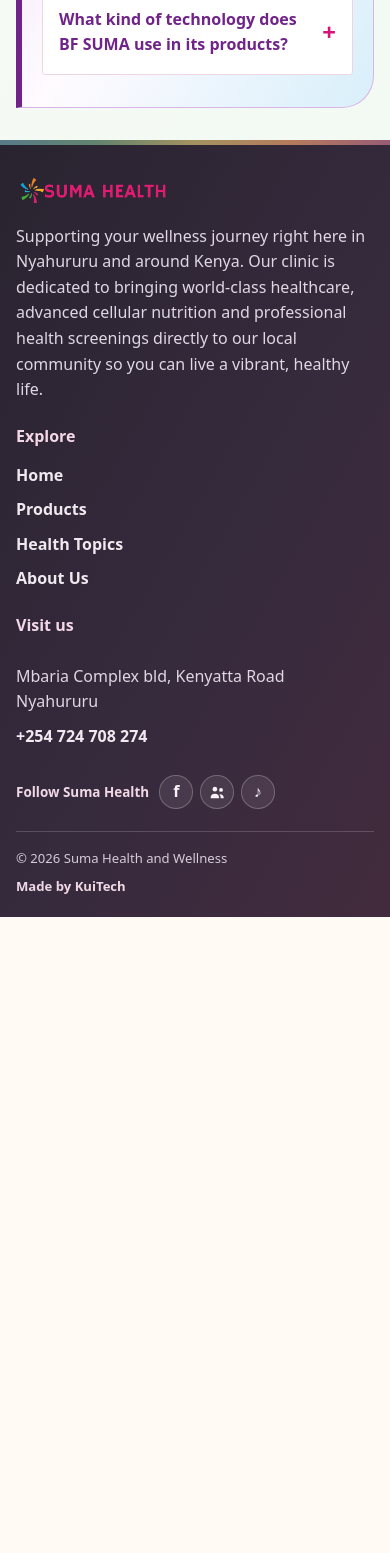
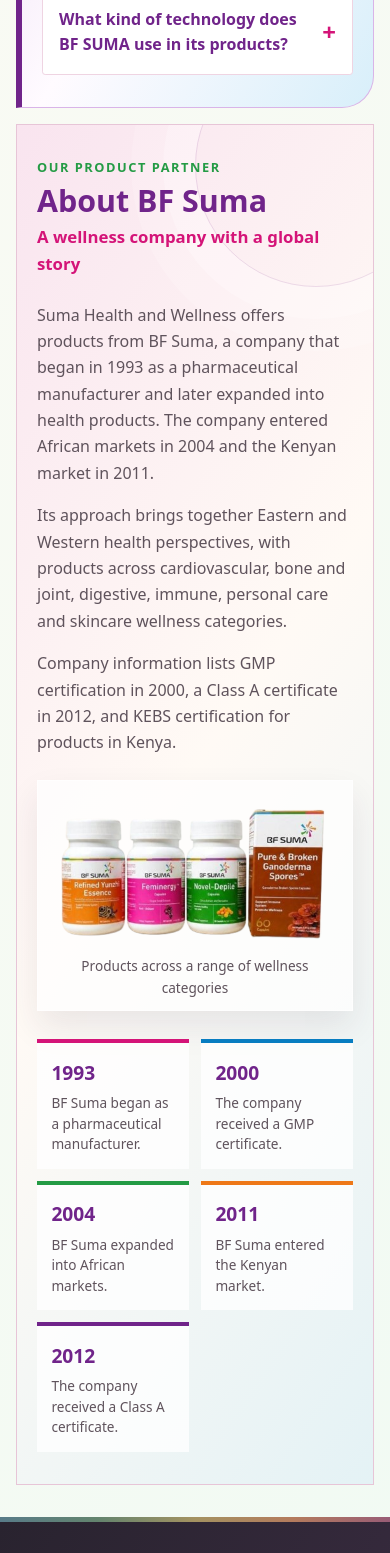
Before and after one commit to kuitech-code/bf-suma-nyahururu, a React (Vite) app: page / in a window 390 px wide. Shown: the part 7120-8673 px from the top of the page. Before the commit the page ends 8037 px from the top, so only its background shows below. Built offline with nearby package versions, Linux system fonts and the light colour scheme.

Commit message:
Add BF Suma company history section

```diff
--- /dev/null
+++ b/src/components/home/CompanyHistory.jsx
@@ -0,0 +1,55 @@
+import productRange from '../../assets/products-banner-bg.png'
+import { companyMilestones } from '../../data/company.js'
+
+function CompanyHistory() {
+  return (
+    <section
+      className="home-section company-history"
+      aria-labelledby="company-history-title"
+    >
+      <div className="company-history__heading">
+        <p className="company-history__eyebrow">Our product partner</p>
+        <h2 id="company-history-title">About BF Suma</h2>
+        <p className="company-history__subtitle">
+          A wellness company with a global story
+        </p>
+      </div>
+
+      <div className="company-history__body">
+        <div className="company-history__copy">
+          <p>
+            Suma Health and Wellness offers products from BF Suma, a company
+            that began in 1993 as a pharmaceutical manufacturer and later
+            expanded into health products. The company entered African markets
+            in 2004 and the Kenyan market in 2011.
+          </p>
+          <p>
+            Its approach brings together Eastern and Western health
+            perspectives, with products across cardiovascular, bone and joint,
+            digestive, immune, personal care and skincare wellness categories.
+          </p>
+          <p>
+            Company information lists GMP certification in 2000, a Class A
+            certificate in 2012, and KEBS certification for products in Kenya.
+          </p>
+        </div>
+
+        <figure className="company-history__visual">
+          <img src={productRange} alt="A selection of BF Suma products" />
+          <figcaption>Products across a range of wellness categories</figcaption>
+        </figure>
+      </div>
+
+      <ol className="company-history__timeline" aria-label="BF Suma history">
+        {companyMilestones.map((milestone) => (
+          <li key={milestone.year}>
+            <span>{milestone.year}</span>
+            <p>{milestone.detail}</p>
+          </li>
+        ))}
+      </ol>
+    </section>
+  )
+}
+
+export default CompanyHistory
--- a/src/pages/HomePage.jsx
+++ b/src/pages/HomePage.jsx
@@ -5,6 +5,7 @@
 import HomeHighlights from '../components/home/HomeHighlights.jsx'
 import FAQ from '../components/home/FAQ.jsx'
 import Technologies from '../components/home/Technologies.jsx'
+import CompanyHistory from '../components/home/CompanyHistory.jsx'
 
 function HomePage() {
   return (
@@ -17,6 +18,7 @@
       <Location />
       {/* <SocialLinks /> */}
       <FAQ />
+      <CompanyHistory />
     </main>
   )
 }
--- a/src/styles/index.css
+++ b/src/styles/index.css
@@ -830,6 +830,131 @@
   font-size: 0.8rem;
 }
 
+/* BF Suma company history */
+.company-history {
+  position: relative;
+  isolation: isolate;
+  overflow: hidden;
+  border: 1px solid #e7c5d7;
+  border-radius: 0;
+  background: linear-gradient(125deg, #f9e4ef 0%, #fffaf5 48%, #e4f2f5 100%);
+}
+
+.company-history::after {
+  position: absolute;
+  z-index: -1;
+  top: -5rem;
+  right: -4rem;
+  width: 15rem;
+  aspect-ratio: 1;
+  border: 1px solid rgb(112 36 138 / 12%);
+  border-radius: 50%;
+  box-shadow: 0 0 0 2rem rgb(255 255 255 / 22%), 0 0 0 4rem rgb(255 255 255 / 14%);
+  content: '';
+}
+
+.company-history__heading {
+  max-width: 55rem;
+  margin-bottom: 1.5rem;
+}
+
+.company-history__eyebrow {
+  margin: 0 0 0.5rem;
+  color: var(--color-green);
+  font-size: 0.8rem;
+  font-weight: 800;
+  letter-spacing: 0.12em;
+  text-transform: uppercase;
+}
+
+.company-history h2 {
+  margin: 0 0 0.35rem;
+  color: var(--color-purple);
+  font-size: clamp(1.9rem, 6vw, 3.2rem);
+  line-height: 1.08;
+}
+
+.company-history__subtitle {
+  margin: 0;
+  color: var(--color-magenta);
+  font-size: clamp(1.05rem, 3vw, 1.35rem);
+  font-weight: 700;
+}
+
+.company-history__body {
+  display: grid;
+  gap: 1.5rem;
+}
+
+.company-history__copy p {
+  max-width: 48rem;
+  margin: 0 0 1rem;
+  color: #5f535c;
+  font-size: 1rem;
+  line-height: 1.65;
+}
+
+.company-history__copy p:last-child {
+  margin-bottom: 0;
+}
+
+.company-history__visual {
+  align-self: center;
+  margin: 0;
+  padding: 0.75rem;
+  border: 1px solid rgb(255 255 255 / 78%);
+  background: rgb(255 255 255 / 74%);
+  box-shadow: 0 1rem 2rem rgb(56 35 67 / 9%);
+}
+
+.company-history__visual img {
+  display: block;
+  width: 100%;
+  max-height: 20rem;
+  object-fit: contain;
+}
+
+.company-history__visual figcaption {
+  margin-top: 0.65rem;
+  color: #5f535c;
+  font-size: 0.85rem;
+  text-align: center;
+}
+
+.company-history__timeline {
+  display: grid;
+  grid-template-columns: repeat(2, minmax(0, 1fr));
+  gap: 0.75rem;
+  margin: 1.75rem 0 0;
+  padding: 0;
+  list-style: none;
+}
+
+.company-history__timeline li {
+  min-width: 0;
+  padding: 0.9rem;
+  border-top: 4px solid var(--color-magenta);
+  background: rgb(255 255 255 / 78%);
+}
+
+.company-history__timeline li:nth-child(2) { border-color: var(--color-blue); }
+.company-history__timeline li:nth-child(3) { border-color: var(--color-green); }
+.company-history__timeline li:nth-child(4) { border-color: var(--color-orange); }
+.company-history__timeline li:nth-child(5) { border-color: var(--color-purple); }
+
+.company-history__timeline span {
+  color: var(--color-purple);
+  font-size: 1.2rem;
+  font-weight: 800;
+}
+
+.company-history__timeline p {
+  margin: 0.3rem 0 0;
+  color: #5f535c;
+  font-size: 0.85rem;
+  line-height: 1.5;
+}
+
 @media (min-width: 48rem) {
   .home-section {
     max-width: 72rem;
@@ -863,6 +988,17 @@
   .technologies__grid {
     grid-template-columns: repeat(2, minmax(0, 1fr));
     align-content: start;
+  }
+
+  .company-history__body {
+    grid-template-columns: minmax(0, 1.2fr) minmax(16rem, 0.8fr);
+    align-items: center;
+    gap: 2rem;
+  }
+
+  .company-history__timeline {
+    grid-template-columns: repeat(5, minmax(0, 1fr));
+    margin-top: 2rem;
   }
 
   .technology-card:last-child {
```
